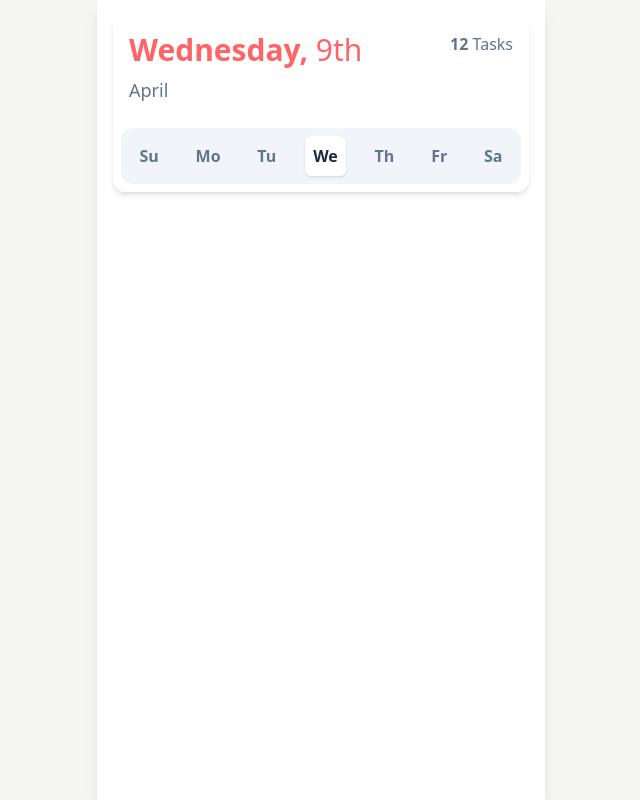
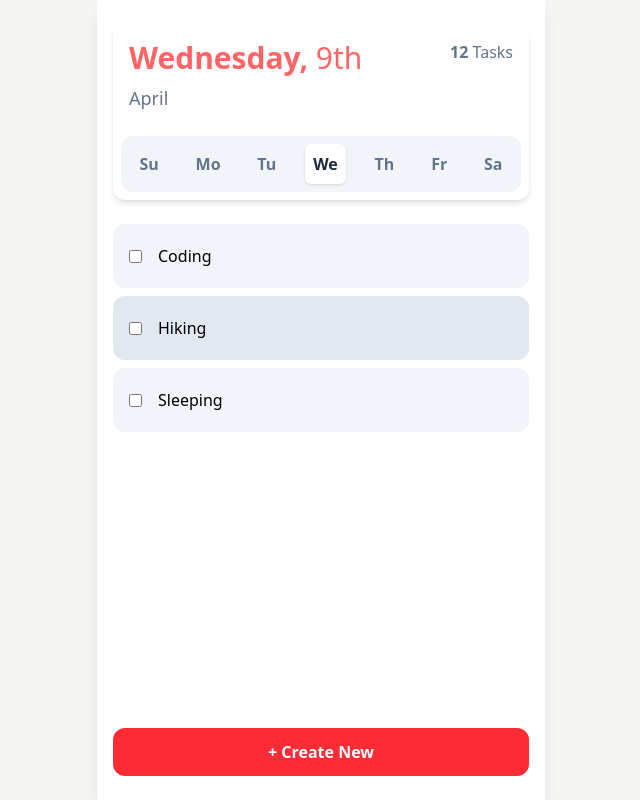
Before and after one commit to mfdpdev/reactjs-todo-list, a React (Vite) app: page / in a window 1280 px wide. Shown: the whole page, without its empty margins (319-959 px from the left). Built offline with nearby package versions, Linux system fonts and the light colour scheme.

Commit message:
feature(footer & body): Implement footer dan body(unfinished)

```diff
--- a/src/App.jsx
+++ b/src/App.jsx
@@ -1,10 +1,14 @@
 import Header from './components/Header'
+import Body from './components/Body'
+import Footer from './components/Footer'
 
 function App() {
   return (
     <>
-      <div className="bg-white max-w-md mx-auto h-screen p-4 shadow-lg">
+      <div className="overflow-hidden relative flex flex-col justify-between bg-white max-w-md min-w-[320px] mx-auto h-screen px-4 py-6 shadow-lg">
         <Header />
+        <Body />
+        <Footer />
       </div>
     </>
   )
--- a/src/components/Body.jsx
+++ b/src/components/Body.jsx
@@ -1,11 +1,40 @@
+import { useState } from "react";
+
 function Body(){
+  const data = ["Coding", "Hiking", "Sleeping"]
+  const [selectedItem, setSelectedItem] = useState(null)
+
   return (
     <>
-      <div>
-        Body
+      <div className="w-full h-full my-4">
+        <div>
+        </div>
+        <ul>
+          {data.map( (e,i) => {
+            return <ListItem key={i} item={e} even={i % 2 === 0} isSelected={selectedItem === e} onClick={() => selectedItem === e ? setSelectedItem(null) : setSelectedItem(e)} />
+          })}
+        </ul>
       </div>
     </>
   )
 }
 
+function ListItem({ item, even, isSelected, onClick }){
+  return (
+    <li className="my-2 relative hover:cursor-pointer" onClick={onClick}>
+      <div className={`${ even ? 'bg-slate-100' : 'bg-slate-200'} p-4 h-16 rounded-xl flex w-full absolute`}>
+        <div className="flex gap-4 items-center">
+          <input type="checkbox" className="" id="" />
+          <h2>{item}</h2>
+        </div>
+        <div>
+        </div>
+      </div>
+      <div className={`w-full ${isSelected ? 'h-40 pt-16' : 'h-16 pt-0'} transition-all  bg-slate-50 rounded-xl`}>
+      </div>
+    </li>
+
+  )
+}
+
 export default Body;
--- a/src/components/Footer.jsx
+++ b/src/components/Footer.jsx
@@ -1,8 +1,37 @@
+import { useState } from "react";
+
 function Footer(){
+  const [modal, setModal] = useState(false);
   return (
     <>
       <div>
-        Footer
+        <button onClick={() => {
+          setModal(true);
+        }} className="w-full bg-red-500 hover:bg-red-600 text-white font-bold p-3 rounded-xl">
+          + Create New
+        </button>
+      </div>
+      <div onClick={() => setModal(false)} className={`w-full left-0 h-full ${modal ? 'bottom-0' : '-bottom-full'} absolute duration-500`} >
+        <div onClick={(e) => e.stopPropagation()} className={`w-full rounded-2xl inset-shadow-sm rounded-b-none h-1/2 bg-white absolute bottom-0 px-4 py-6`} >
+          <div className="h-full gap-4 grid grid-rows-4 grid-cols-2 items-end">
+            <div className="col-span-2">
+              <h1 className="text-center">New Task Todo</h1>
+            </div>
+            <div className="col-span-2"></div>
+            <div></div>
+            <div></div>
+            <div>
+              <button onClick={() => setModal(false)} className="w-full bg-white hover:bg-red-600 text-red-500 border border-red-500 font-bold p-3 rounded-xl">
+                Close
+              </button>
+            </div>
+            <div>
+              <button onClick={() => setModal(false)} className="w-full bg-red-500 hover:bg-red-600 text-white font-bold p-3 rounded-xl">
+                Create
+              </button>
+            </div>
+          </div>
+        </div>
       </div>
     </>
   )
--- a/src/components/Header.jsx
+++ b/src/components/Header.jsx
@@ -1,6 +1,6 @@
+import { days, getSuffix, monthNames } from "../utils/utils";
+
 function Header(){
-  const days = ["Sunday", "Monday", "Tuesday", "Wednesday", "Thursday", "Friday", "Saturday"];
-  const monthNames = ["January", "February", "March", "April", "May", "June", "July", "August", "September", "October", "November", "December"];
   const current = new Date();
   const suffix = getSuffix(current);
   return (
@@ -28,16 +28,4 @@ function Header(){
   )
 }
 
-const getSuffix = (date) => {
-  const suffixes = ["th", "st", "nd", "rd"];
-  const exceptions = [11, 12, 13];
-  const lastDigit = date % 10;
-
-  if (exceptions.includes(date % 100)) {
-    return "th";
-  }
-
-  return suffixes[lastDigit] || "th";
-};
-
 export default Header
--- /dev/null
+++ b/src/utils/utils.js
@@ -0,0 +1,14 @@
+export const getSuffix = (date) => {
+  const suffixes = ["th", "st", "nd", "rd"];
+  const exceptions = [11, 12, 13];
+  const lastDigit = date % 10;
+
+  if (exceptions.includes(date % 100)) {
+    return "th";
+  }
+
+  return suffixes[lastDigit] || "th";
+};
+
+export const days = ["Sunday", "Monday", "Tuesday", "Wednesday", "Thursday", "Friday", "Saturday"];
+export const monthNames = ["January", "February", "March", "April", "May", "June", "July", "August", "September", "October", "November", "December"];
```
Also changed, not shown: 1 other file (tests, documents, lock files or other folders).
